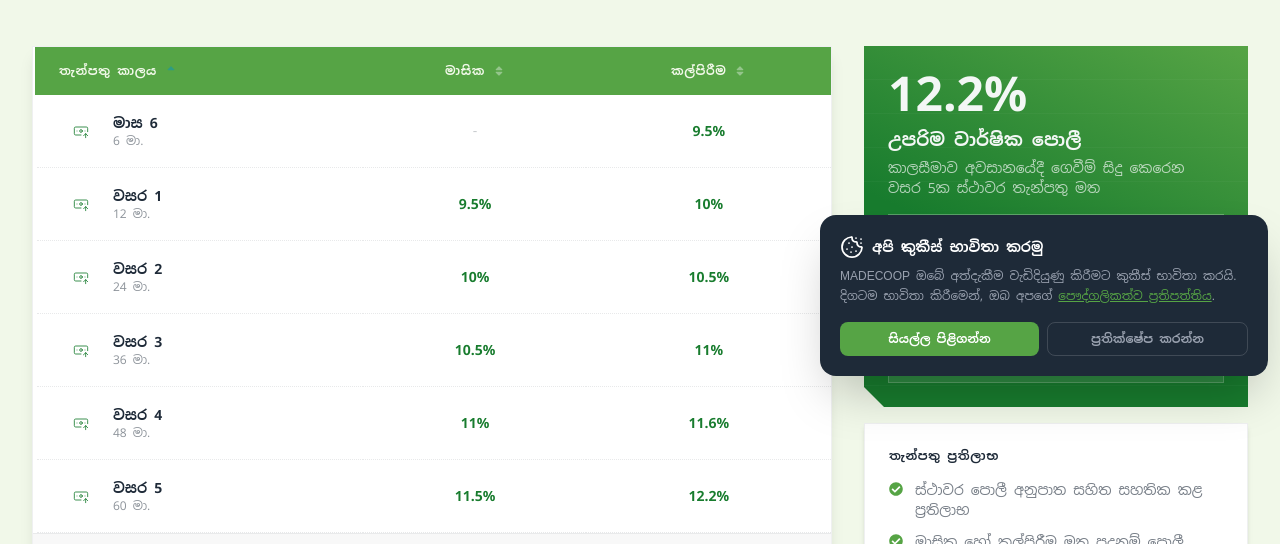
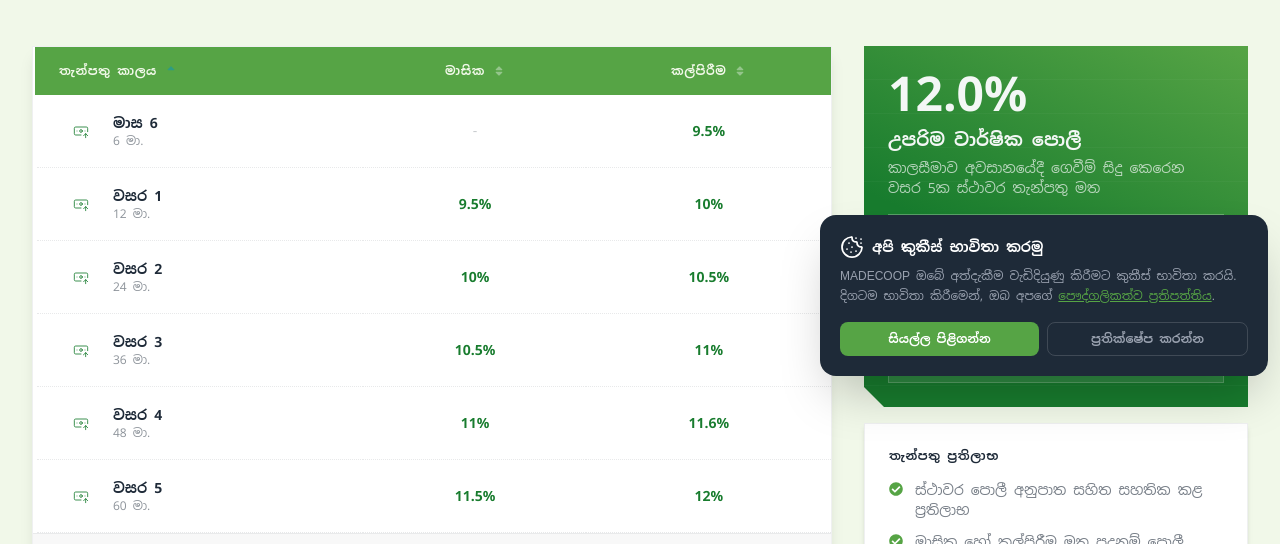
Before and after one commit to Dalaxshan/MADE-Bank, a React (Vite) app: page /deposits in a window 1280 px wide. Shown: the part 408-952 px from the top of the page. Built offline with nearby package versions, Linux system fonts and the light colour scheme.

Commit message:
Update maturity interest for 60 months to 12.0%

```diff
--- a/src/components/DepositSection.tsx
+++ b/src/components/DepositSection.tsx
@@ -16,7 +16,7 @@ const depositPlans = [
   { months: 24, monthlyInterest: 10.0, maturityInterest: 10.5 },
   { months: 36, monthlyInterest: 10.5, maturityInterest: 11.0 },
   { months: 48, monthlyInterest: 11.0, maturityInterest: 11.6 },
-  { months: 60, monthlyInterest: 11.5, maturityInterest: 12.2 },
+  { months: 60, monthlyInterest: 11.5, maturityInterest: 12.0 },
 ];
 
 type SortKey = "period" | "monthlyInterest" | "maturityInterest";
@@ -157,7 +157,7 @@ export default function DepositSection() {
             <div className="relative overflow-hidden p-6 text-[#F3F7F5]" style={{ background: `linear-gradient(205deg, ${JADE} 0%, ${INDIGO} 60%)`, clipPath: "polygon(0 0, 100% 0, 100% 100%, 20px 100%, 0 calc(100% - 20px))" }}>
               <div className="absolute inset-0 opacity-[0.06] pointer-events-none" style={{ backgroundImage: "repeating-linear-gradient(to bottom, transparent 0px, transparent 33px, #F3F7F5 34px)" }} />
               <div className="relative z-10">
-                <div className="text-5xl font-black mb-2">12.2%</div>
+                <div className="text-5xl font-black mb-2">12.0%</div>
                 <div className="text-lg font-semibold mb-1">{t.deposits.maxInterest}</div>
                 <div className="text-[#F3F7F5]/70 text-sm mb-4">{t.deposits.maxInterestSub}</div>
                 <div className="bg-[#F3F7F5]/10 border border-[#F3F7F5]/20 p-4">
```
